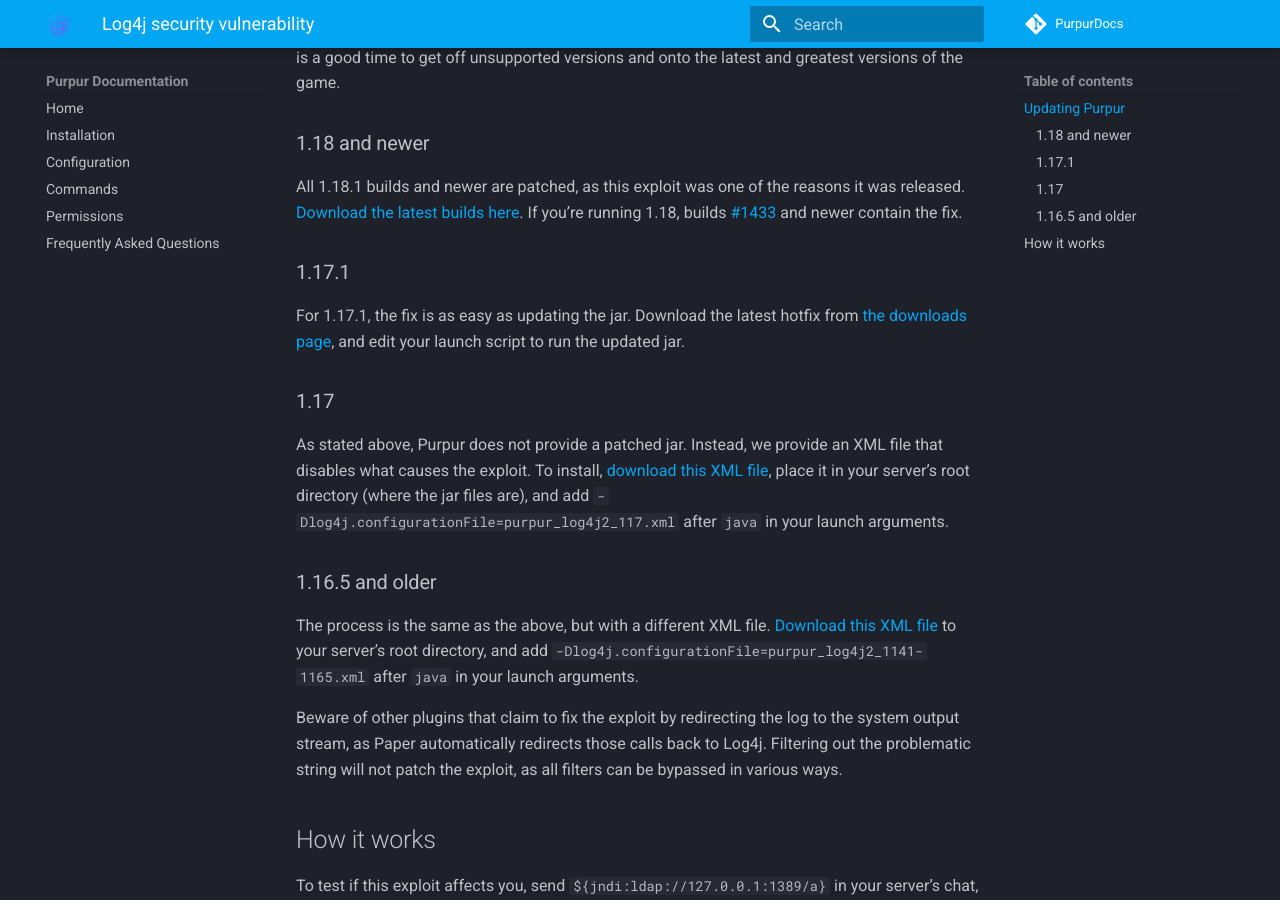
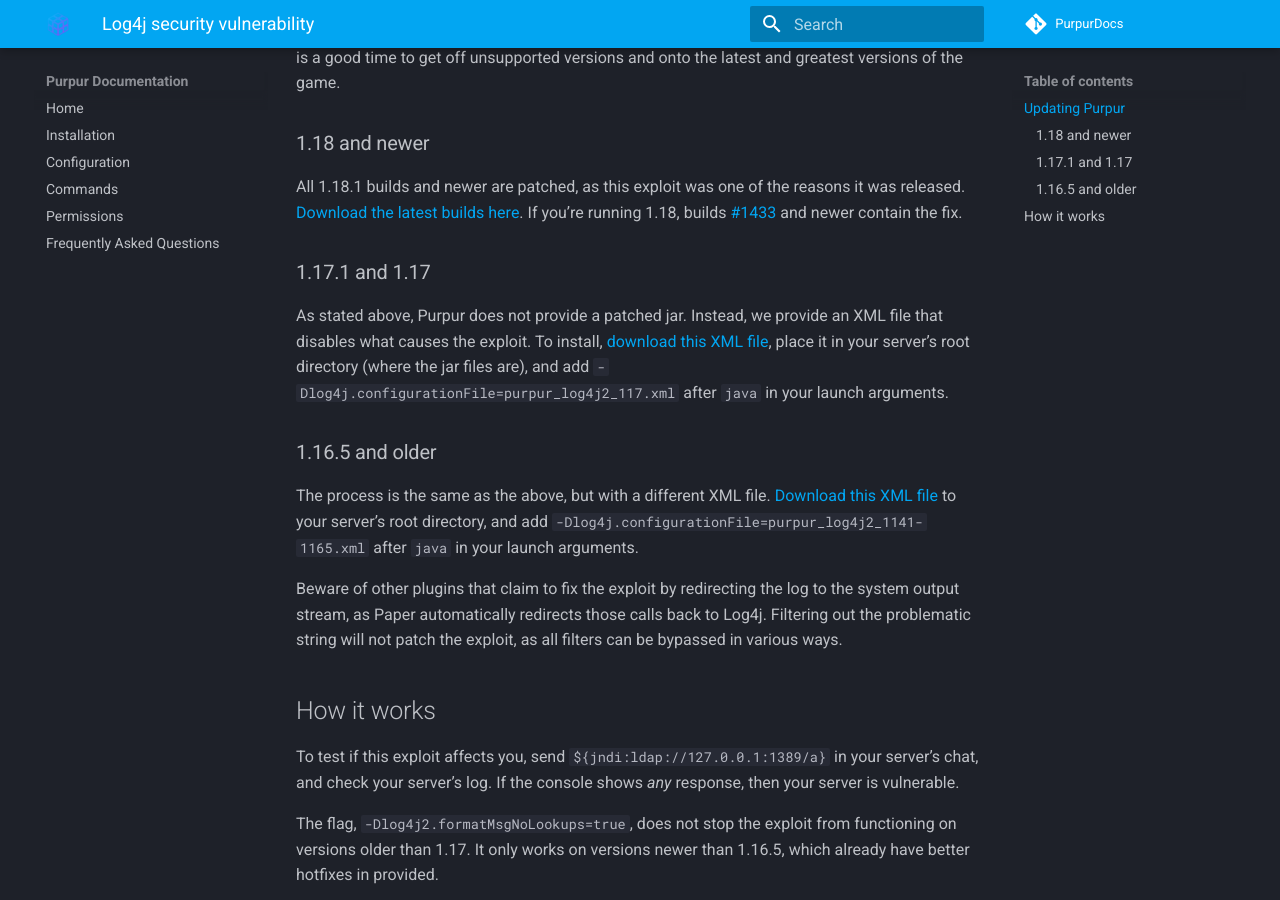
Before and after one commit to PurpurMC/PurpurDocs, an MkDocs documentation site: the page built from mkdocs/Log4j.md, in a window 1280 px wide and 900 px high, scrolled down 565 px. Built offline with MkDocs 1.6.1 and Material for MkDocs 9.7.7, drawn with Linux system fonts in a browser that asks for light colours; comment, search, counter and statistics services are not loaded.

Commit message:
"Hopefully, Log4j will stop having vulnerabilities."

```diff
--- a/mkdocs/Log4j.md
+++ b/mkdocs/Log4j.md
@@ -11,10 +11,7 @@
 ### 1.18 and newer
 All 1.18.1 builds and newer are patched, as this exploit was one of the reasons it was released. [Download the latest builds here](https://purpurmc.org/downloads). If you’re running 1.18, builds [#1433](https://api.purpurmc.org/v2/purpur/1.18/1433/download) and newer contain the fix.
 
-### 1.17.1
-For 1.17.1, the fix is as easy as updating the jar. Download the latest hotfix from [the downloads page](https://purpurmc.org/downloads/1.17.1/), and edit your launch script to run the updated jar.
-
-### 1.17
+### 1.17.1 and 1.17
 As stated above, Purpur does not provide a patched jar. Instead, we provide an XML file that disables what causes the exploit. To install, <a download href="../xml/purpur_log4j2_117.xml" >download this XML file</a>, place it in your server’s root directory (where the jar files are), and add `-Dlog4j.configurationFile=purpur_log4j2_117.xml` after `java` in your launch arguments.
 
 ### 1.16.5 and older
```
